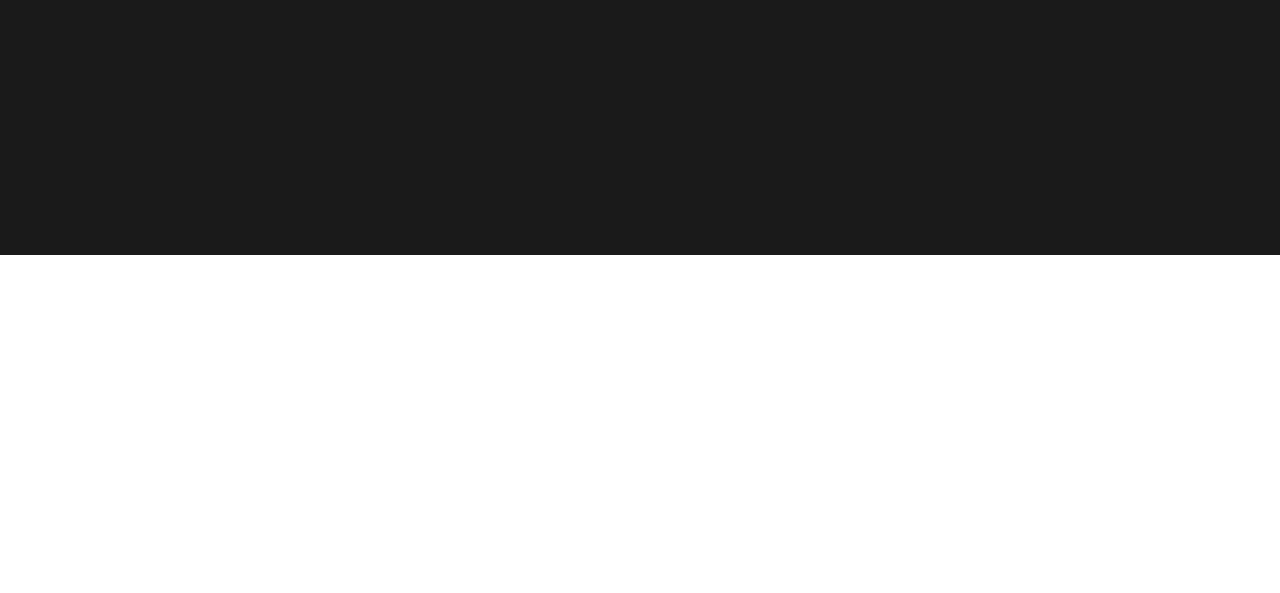
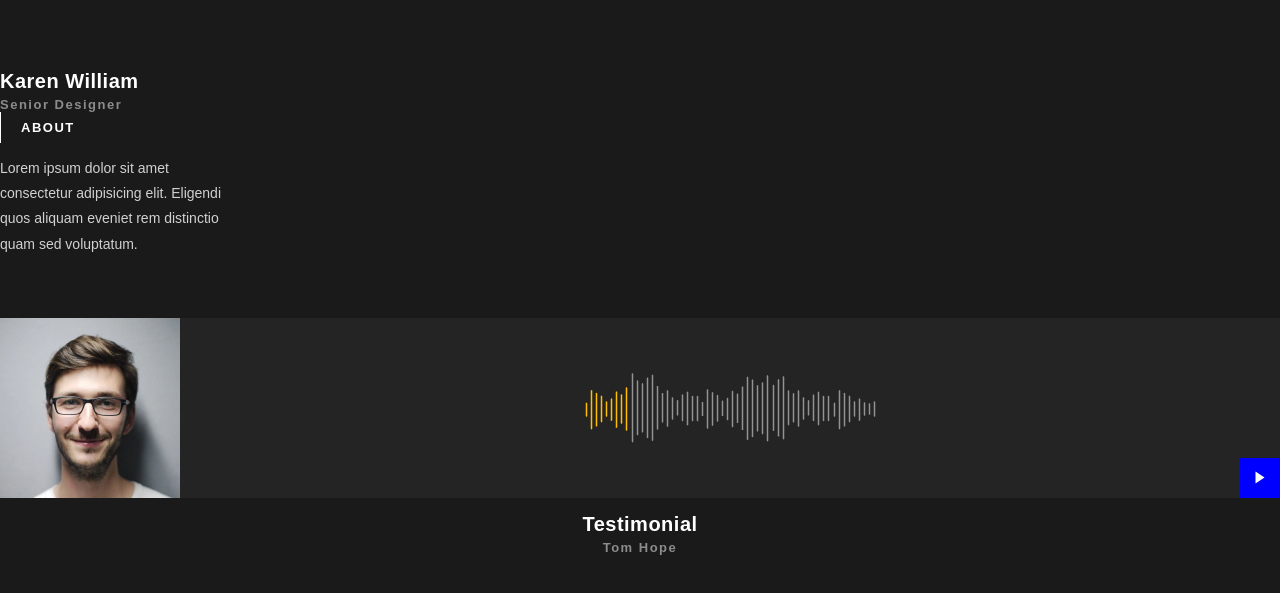
Before and after one commit to krasfel/site-courses, a plain HTML site: page index.html in a window 1280 px wide. Shown: the part 525-1118 px from the top of the page. Before the commit the page ends 800 px from the top, so only its background shows below. Drawn offline with Linux system fonts and the light colour scheme.

Commit message:
шапка сайта

```diff
--- a/index.html
+++ b/index.html
@@ -36,7 +36,40 @@
                     <span class="join-text">Join <br> The Class</span>
                 </a>
             </section>
+
+            <selection class="header-info-block">
+                </div class="card-info">
+                <img scr="/img/girl-avatar.png" alt="" class="card-info-img">
+                <h2 class="info-title">Karen William</h2>
+                <span class="info-subtitle">Senior Designer</span>
+                </div>
+
+                <div class="card-about">
+                    <div class="about-text-wrapper">
+                        </div>
+
+                        <span class="about-subtitle-text">about</span>
+                        <p class=about-desc>Lorem ipsum dolor sit amet consectetur adipisicing elit. Eligendi quos aliquam eveniet rem distinctio quam sed voluptatum.
+                        </p>
+                    </div>
+
+                    <div class="audio-block">
+                        <img src="/img/man-avatar.png" alt="">
+                        <div class="audio-container">
+                            <img src="img/audio.png" alt="audio-track">
+                            <a href="" class="play-btn">
+                                <img src="img/icons/play.svg" alt="">
+                            </a>
+                        </div>
+
+                    </div>
+
+                    <h2 class="about-title">Testimonial</h2>
+                    <span class="about-subtitle">Tom Hope</span>
+                </div>
+            </selection>
         </div>
+
     </header>
 </body>
 </html>
--- a/style.css
+++ b/style.css
@@ -93,3 +93,91 @@
     font-weight: bold;
     border-radius: 6px;
 }
+
+.header-info-block {
+    display: flex;
+    justify-content: space-between;
+}
+.card-info {
+    max-width: 361px;
+}
+
+.card-info-img {
+    display: flex;
+}
+.info-title {
+    font-size: 20px;
+    font-weight: bold;
+    color: #fff;
+    letter-spacing: 0.5px;
+    margin-top: 15px;
+    margin-bottom: 4px;
+}
+.info-subtitle {
+    font-size: 13px;
+    color: #8c8c8c;
+    font-weight: bold;
+    letter-spacing: 1.5px;
+    display: block;
+}
+
+.about-subtitle-text {
+    display: inline-block;
+    border-left: 1px solid #fff;
+    padding: 8px 0 8px 20px;
+    color: #fff;
+    font-weight: bold;
+    text-transform: uppercase;
+    font-size: 13px;
+    letter-spacing: 1.5px;
+    margin-bottom: 13px;
+}
+.about-desc {
+    color: #d1d1d1;
+    max-width: 240px;
+    font-size: 14px;
+    line-height: 1.8;
+}
+
+.audio-block {
+    background-color: #242424;
+    display: flex;
+    margin-top: 61px;
+}
+.audio-container {
+    display: flex;
+    align-items: center;
+    justify-content: center;
+    flex: 1;
+    position: relative;
+    padding: 0 34px;
+}
+.play-btn {
+    display: flex;
+    background-color: blue;
+    width: 40px;
+    height: 40px;
+    align-items: center;
+    justify-content: center;
+    position: absolute;
+    right: 0;
+    bottom: 0;
+}
+
+.about-title {
+    font-size: 20px;
+    font-weight: bold;
+    color: #fff;
+    letter-spacing: 0.5px;
+    margin-top: 15px;
+    margin-bottom: 4px;
+    text-align: center;
+}
+.about-subtitle {
+    font-size: 13px;
+    color: #8c8c8c;
+    font-weight: bold;
+    letter-spacing: 1.5px;
+    text-align: center;
+    display: block;
+}
```
